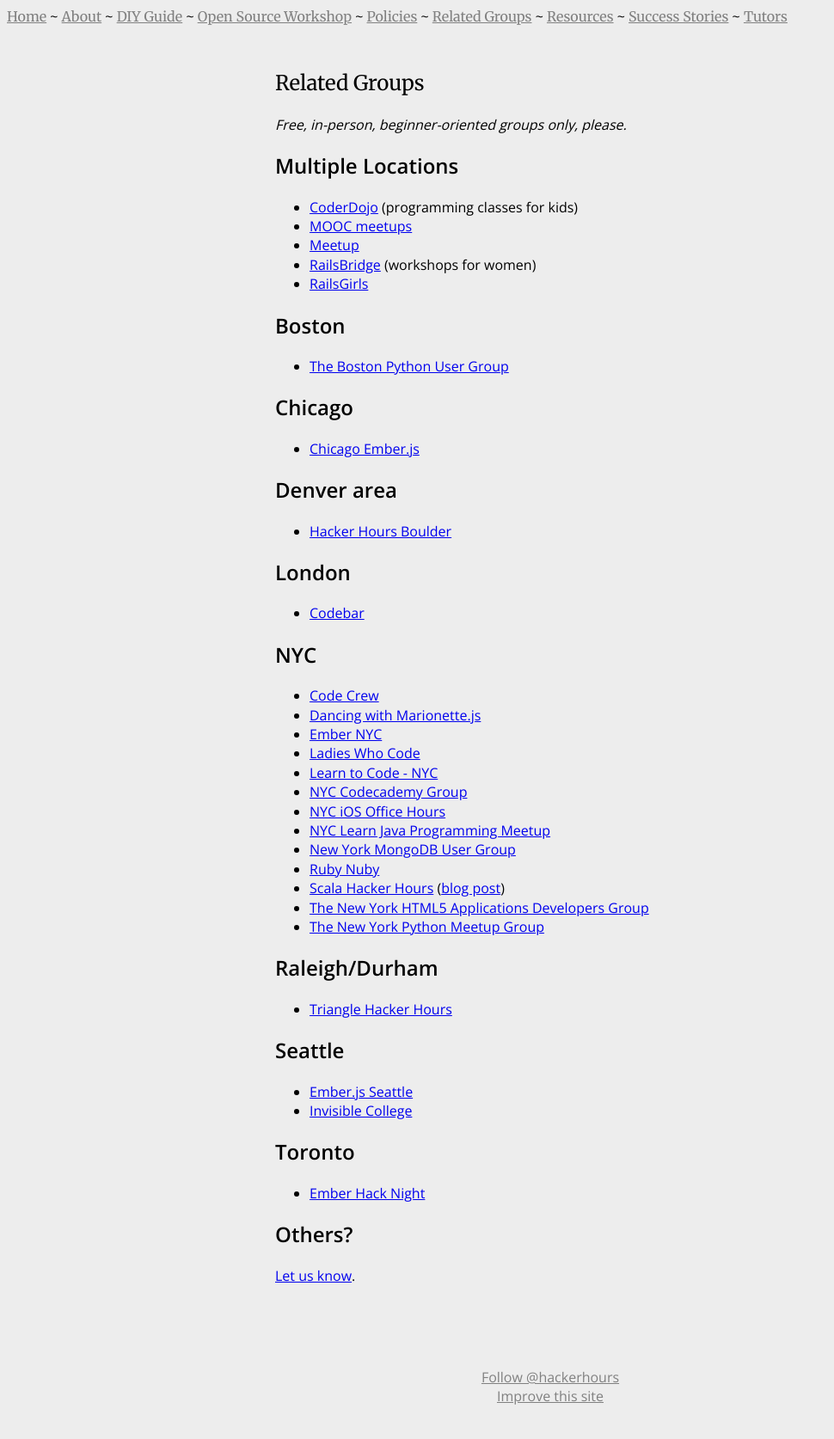
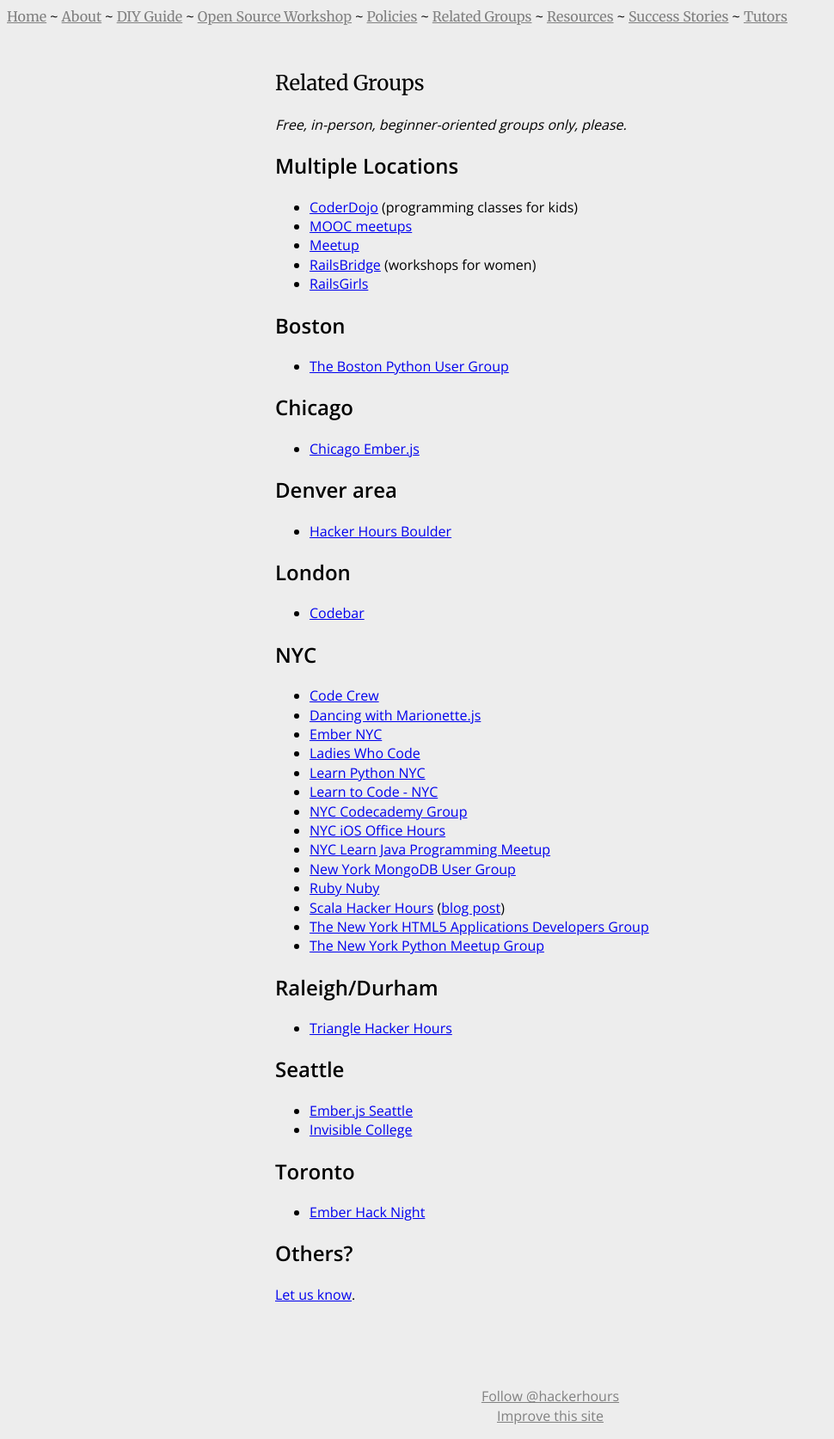
Before and after one commit to HackerHours/hackerhours.org, a Jekyll site: the page built from related-groups.md, in a window 1280 px wide. Shown: the whole page at 86% size, without its empty margins (0-970 px from the left). Built offline with Jekyll 4.4.1, drawn with Linux system fonts in a browser that asks for light colours; comment, search, counter and statistics services are not loaded; before the commit the page ends 1652 px from its top, so only the background shows below that.

Commit message:
link to Learn Python NYC

```diff
--- a/related-groups.md
+++ b/related-groups.md
@@ -34,6 +34,7 @@
 * [Dancing with Marionette.js](http://www.meetup.com/Dancing-with-Marionette-js/)
 * [Ember NYC](http://www.meetup.com/EmberJS-NYC/)
 * [Ladies Who Code](http://www.meetup.com/Ladies-Who-Code/)
+* [Learn Python NYC](http://www.meetup.com/learn-python-nyc/)
 * [Learn to Code - NYC](http://www.meetup.com/Learn-to-Code-NYC/)
 * [NYC Codecademy Group](http://www.meetup.com/NYC-Codecademy-Group/)
 * [NYC iOS Office Hours](http://www.meetup.com/NYC-iOS-Office-Hours/)
```
